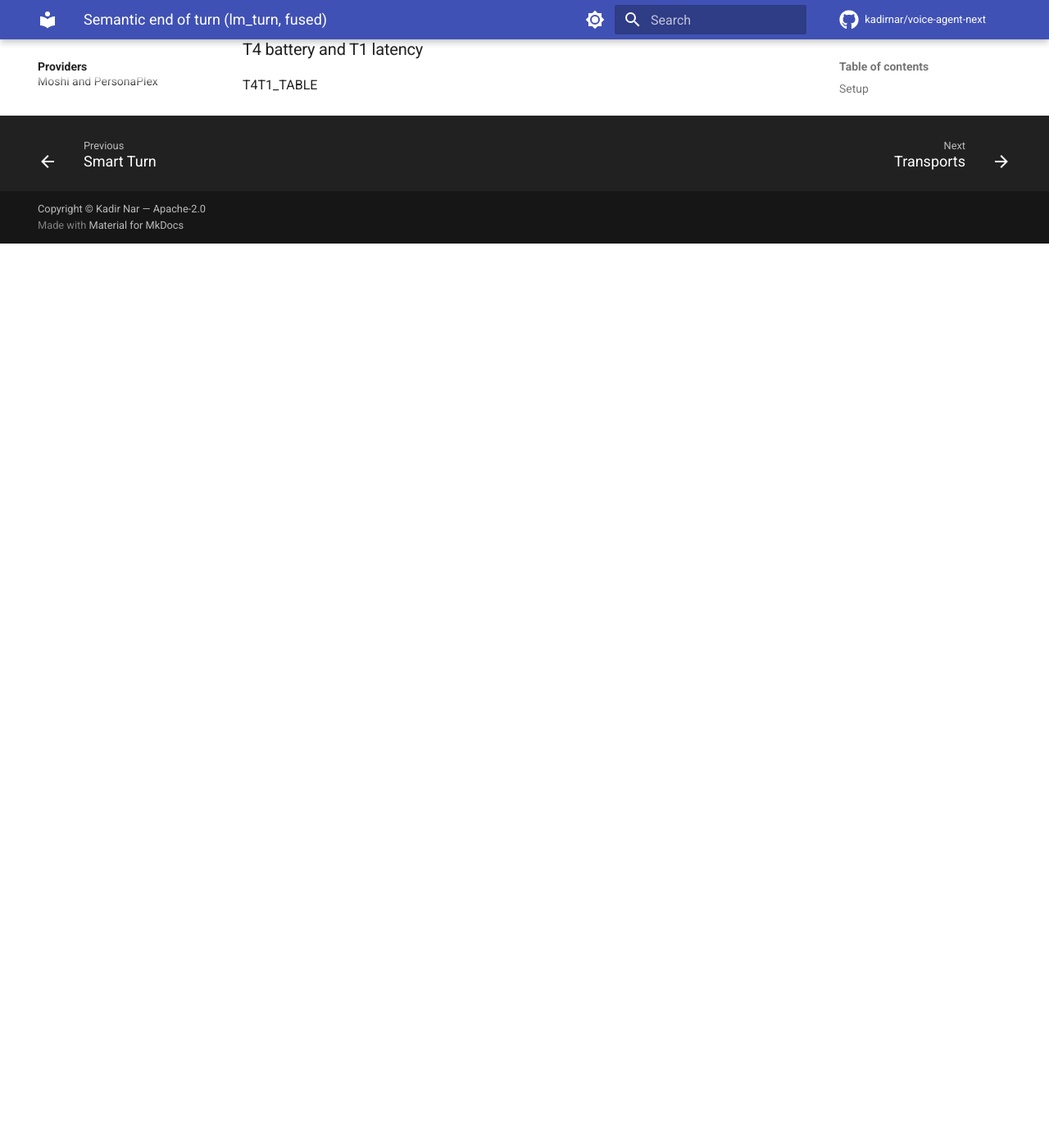
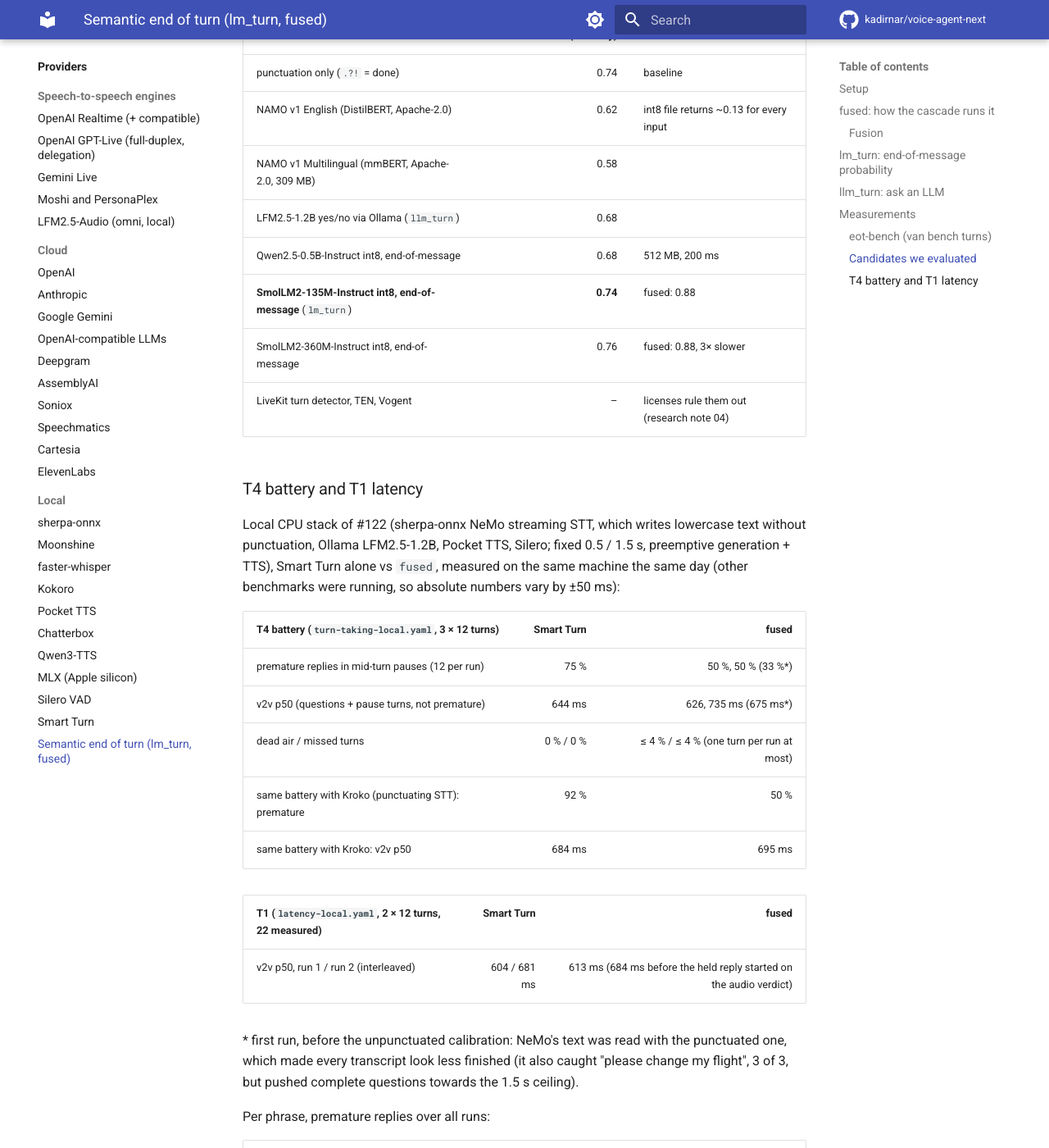
Before and after one commit to kadirnar/voice-agent-next, an MkDocs documentation site: the page built from docs/providers/lm-turn.md, in a window 1280 px wide and 1400 px high, scrolled down 4713 px. Shown: the whole window at 82% size. Built offline with MkDocs 1.6.1 and Material for MkDocs 9.7.7, drawn with Linux system fonts in a browser that asks for light colours; comment, search, counter and statistics services are not loaded; before the commit the page ends 5010 px from its top, so only the background shows below that; some of the changed text lies outside the part shown.

Commit message:
docs(turn): measured eot-bench, T4 and T1 tables
Co-Authored-By: Claude Opus 5.5 (1M context) <noreply@anthropic.com>

````diff
--- a/docs/concepts/endpointing.md
+++ b/docs/concepts/endpointing.md
@@ -364,14 +364,19 @@ the endpointing decision where the words disagree with the sound:
 * the fused probability replaces the detector's in every policy (fixed, dynamic,
   dictation); `EndpointingMetrics.audio_probability` / `text_probability` show both
   halves;
-* "I would like to book a table," (audio 0.88) and, with a punctuating STT, "Please change
-  my flight." read as unfinished: the fused probability falls under the threshold and the
-  fixed policy waits `max_endpointing_delay`;
+* "I would like to book a table," (audio 0.88) reads as unfinished: the fused probability
+  falls under the threshold and the fixed policy waits `max_endpointing_delay` (premature
+  in 0 of 9 sessions, 5 of 6 with Smart Turn alone);
 * the text half runs while the STT flushes and the reply is prepared (a held speculative
   reply starts on the audio verdict, before the text half returns), so a complete turn
   costs little more than with Smart Turn alone.
 
-SEMANTIC_TABLE
+| local CPU stack (#122), T4 battery | premature | v2v p50 | eot-bench en false cut-offs @ 0.5 / 1.5 s |
+|---|---:|---:|---:|
+| Smart Turn, fixed 0.5 / 1.5 s (local presets) | 75 % | 644 ms | 10.8 % |
+| **fused** (Smart Turn + `lm_turn`), fixed 0.5 / 1.5 s | **50 %** | 626–735 ms | **8.8 %** |
+
+Details, German and Spanish, and T1: [semantic end of turn](../providers/lm-turn.md#measurements).
 
 What it does not fix: "Where is my order?" is a complete question to the ear *and* to
 the reader. Only waiting longer after every complete question (a 1.0 s minimum, see
--- a/docs/providers/lm-turn.md
+++ b/docs/providers/lm-turn.md
@@ -137,12 +137,28 @@ transcript arrives at the pause). Smart Turn v3.2 int8 vs the default fused dete
 local presets' policy (0.5 / 1.5 s); the other columns are eot-bench's operating points
 (best policy within the budget).
 
-EOTBENCH_TABLE
+| Language | Detector | ROC-AUC | False cut-offs @ 0.5 / 1.5 s | Mean latency @ 0.5 / 1.5 s | False cut-offs @ 300 ms | @ 600 ms | Latency @ 5 % cut-offs | @ 10 % |
+|---|---|---:|---:|---:|---:|---:|---:|---:|
+| en | Smart Turn | 0.834 | 10.8 % | 755 ms | 36.0 % | 15.3 % | 1,058 ms | 766 ms |
+| en | **fused** | **0.912** | **8.8 %** | **702 ms** | **21.4 %** | **9.9 %** | **844 ms** | **594 ms** |
+| de | Smart Turn | 0.797 | 14.4 % | 632 ms | 35.9 % | 14.6 % | 952 ms | 727 ms |
+| de | **fused** | **0.873** | **6.6 %** | 875 ms | **23.9 %** | **10.1 %** | **775 ms** | **609 ms** |
+| es | Smart Turn | 0.782 | 19.4 % | 592 ms | 42.2 % | 18.2 % | 1,005 ms | 775 ms |
+| es | **fused** | **0.874** | **8.9 %** | 690 ms | **24.9 %** | **10.1 %** | **775 ms** | **605 ms** |
+
+```bash
+van bench turns -d eot-bench-en --transcript-lag 0 --min-endpointing-delay 0.5 \
+    --max-endpointing-delay 1.5 --detector '{provider: fused}'
+```
 
 * Fusion lowers the false cut-offs at the presets' policy in every language measured,
   and improves every operating point: it ranks turn ends better than either half.
-* The cost is latency where the text half disagrees with a confident audio verdict (+60
-  to +160 ms mean end-of-turn latency at the presets' policy).
+* The cost is latency where the text half disagrees with a confident audio verdict: in
+  German (+243 ms mean end-of-turn latency at the presets' policy) and Spanish (+98 ms);
+  in English the fused detector is both safer and faster.
+* The fused detector's inference time on eot-bench (p50 ~175 ms, both halves on one core
+  each, on a loaded machine) is mostly the text half on long transcripts; the prompt is
+  cut to its last 128 tokens.
 * SmolLM2 is English-first but scored better on German and Spanish text (ROC-AUC 0.81,
   0.83) than on English (0.74).
 
@@ -161,4 +177,38 @@ EOTBENCH_TABLE
 
 ### T4 battery and T1 latency
 
-T4T1_TABLE
+Local CPU stack of #122 (sherpa-onnx NeMo streaming STT, which writes lowercase text
+without punctuation, Ollama LFM2.5-1.2B, Pocket TTS, Silero; fixed 0.5 / 1.5 s,
+preemptive generation + TTS), Smart Turn alone vs `fused`, measured on the same machine
+the same day (other benchmarks were running, so absolute numbers vary by ±50 ms):
+
+| T4 battery (`turn-taking-local.yaml`, 3 × 12 turns) | Smart Turn | fused |
+|---|---:|---:|
+| premature replies in mid-turn pauses (12 per run) | 75 % | 50 %, 50 % (33 %*) |
+| v2v p50 (questions + pause turns, not premature) | 644 ms | 626, 735 ms (675 ms*) |
+| dead air / missed turns | 0 % / 0 % | ≤ 4 % / ≤ 4 % (one turn per run at most) |
+| same battery with Kroko (punctuating STT): premature | 92 % | 50 % |
+| same battery with Kroko: v2v p50 | 684 ms | 695 ms |
+
+| T1 (`latency-local.yaml`, 2 × 12 turns, 22 measured) | Smart Turn | fused |
+|---|---:|---:|
+| v2v p50, run 1 / run 2 (interleaved) | 604 / 681 ms | 613 ms (684 ms before the held reply started on the audio verdict) |
+
+\* first run, before the unpunctuated calibration: NeMo's text was read with the
+punctuated one, which made every transcript look less finished (it also caught "please
+change my flight", 3 of 3, but pushed complete questions towards the 1.5 s ceiling).
+
+Per phrase, premature replies over all runs:
+
+| first part (pause) | Smart Turn (NeMo + Kroko, 6 sessions) | fused (NeMo + Kroko, 9 sessions, current calibration) |
+|---|---:|---:|
+| "I would like to book a table," (0.6 s) | 5 / 6 | **0 / 9** |
+| "Please change my flight." (1.0 s) | 6 / 6 | 8 / 9 |
+| "Where is my order?" (0.8 s) | 6 / 6 | 9 / 9 |
+| "Are you open on Sunday?" (0.5 s) | 3 / 6 | 1 / 9 |
+* **"Where is my order?" is answered in its 0.8 s pause in every run.** It is a complete
+  question to both halves; so is "Please change my flight." to SmolLM2-135M (the 360M
+  model reads it as unfinished, p(end) 0.01, but its calibration is too flat to overrule
+  Smart Turn's 0.99). The issue's target (< 15 % premature)
+  needs a detector that predicts "the user will add details" after complete questions —
+  or a ~1 s minimum delay after every complete sentence, which costs ~450 ms v2v (#122).
````
